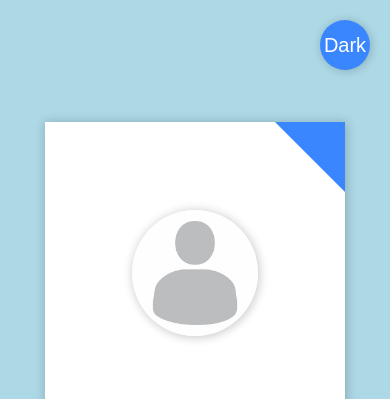
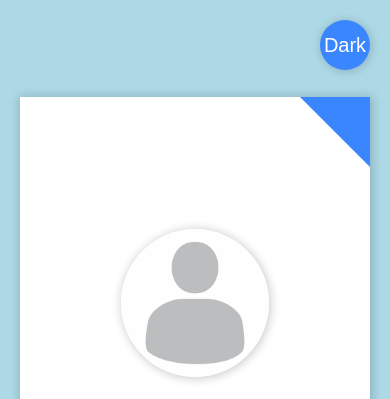
Before and after one commit to fabianlanza/Tarjeta, a plain HTML site: page index.html in a window 390 px wide. Shown: the top 399 px of the page. Drawn offline with nearby package versions, Linux system fonts and the light colour scheme.

Commit message:
Cambio estilo cambio de estilo de pantalla vertical

```diff
--- a/estilos.css
+++ b/estilos.css
@@ -154,8 +154,8 @@ button:hover{
 @media screen and (max-width: 576px){
     .tarjeta{
         flex-direction: column;
-        width: 300px;
-        height: 600px;
+        width: 350px;
+        height: 650px;
     }
     .fila-superior{
         flex-direction: column;
@@ -166,4 +166,5 @@ button:hover{
         max-width: 80%;
     }
 
+
 }
```
